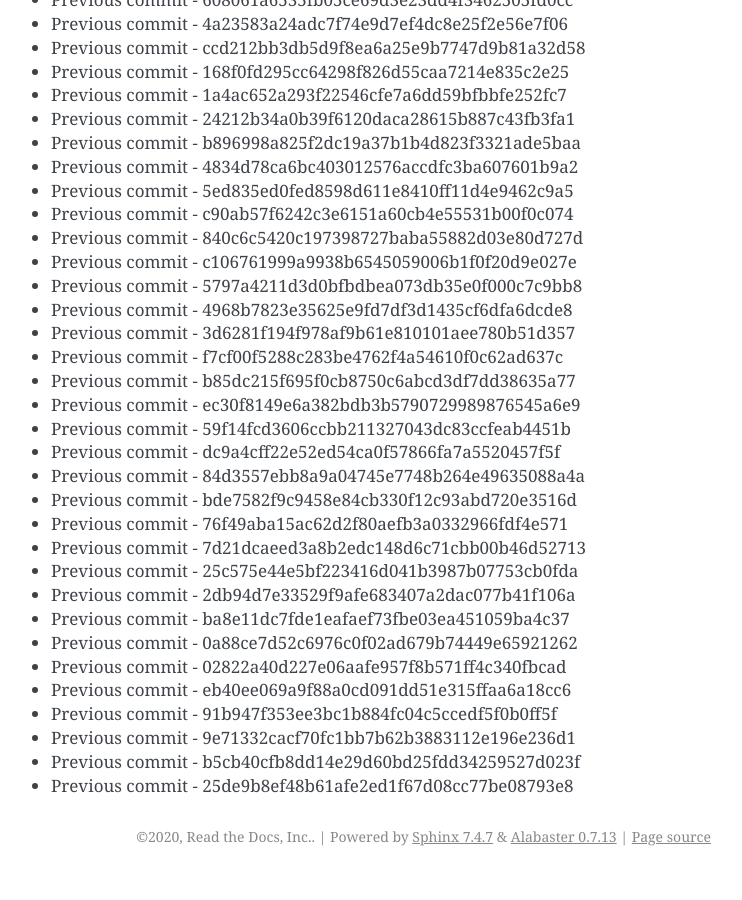
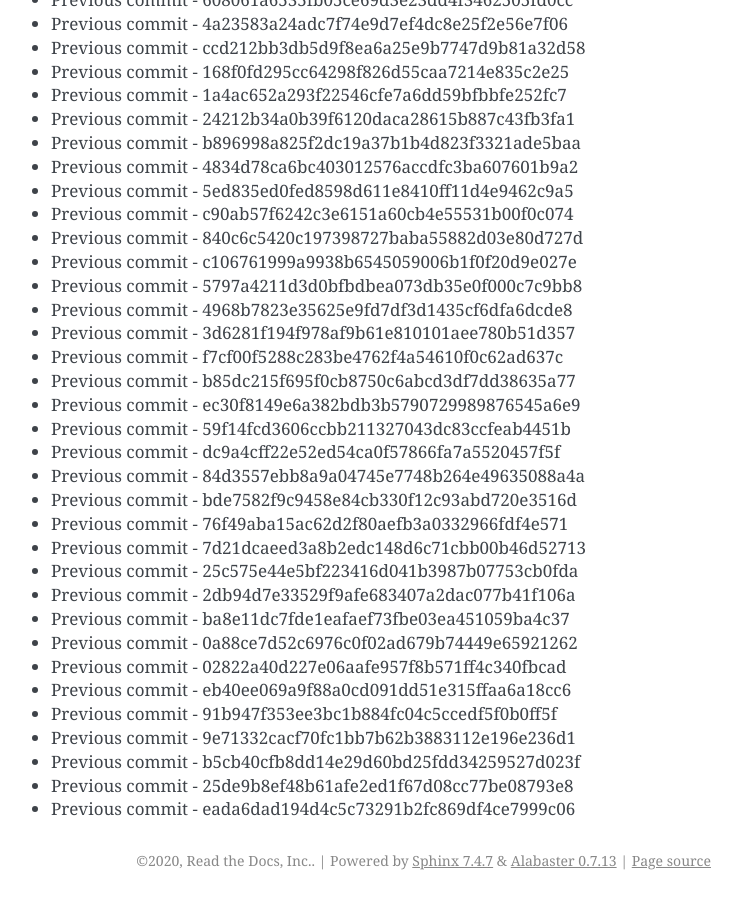
Before and after one commit to readthedocs/rtd-git-stresstest, a Sphinx documentation site: the page built from docs/updates.rst, in a window 1280 px wide and 900 px high, scrolled down 8889 px. Shown: the whole window, without its empty margins (399-1141 px from the left). Built offline with Sphinx 7.4.7, drawn with Linux system fonts in a browser that asks for light colours; before the commit the page ends 9765 px from its top, so only the background shows below that.

Commit message:
Generating commit from previous: eada6dad194d4c5c73291b2fc869df4ce7999c06

```diff
--- a/docs/updates.rst
+++ b/docs/updates.rst
@@ -405,3 +405,4 @@ It can be tested for any performance characteristics.
 * Previous commit - 9e71332cacf70fc1bb7b62b3883112e196e236d1
 * Previous commit - b5cb40cfb8dd14e29d60bd25fdd34259527d023f
 * Previous commit - 25de9b8ef48b61afe2ed1f67d08cc77be08793e8
+* Previous commit - eada6dad194d4c5c73291b2fc869df4ce7999c06
```
